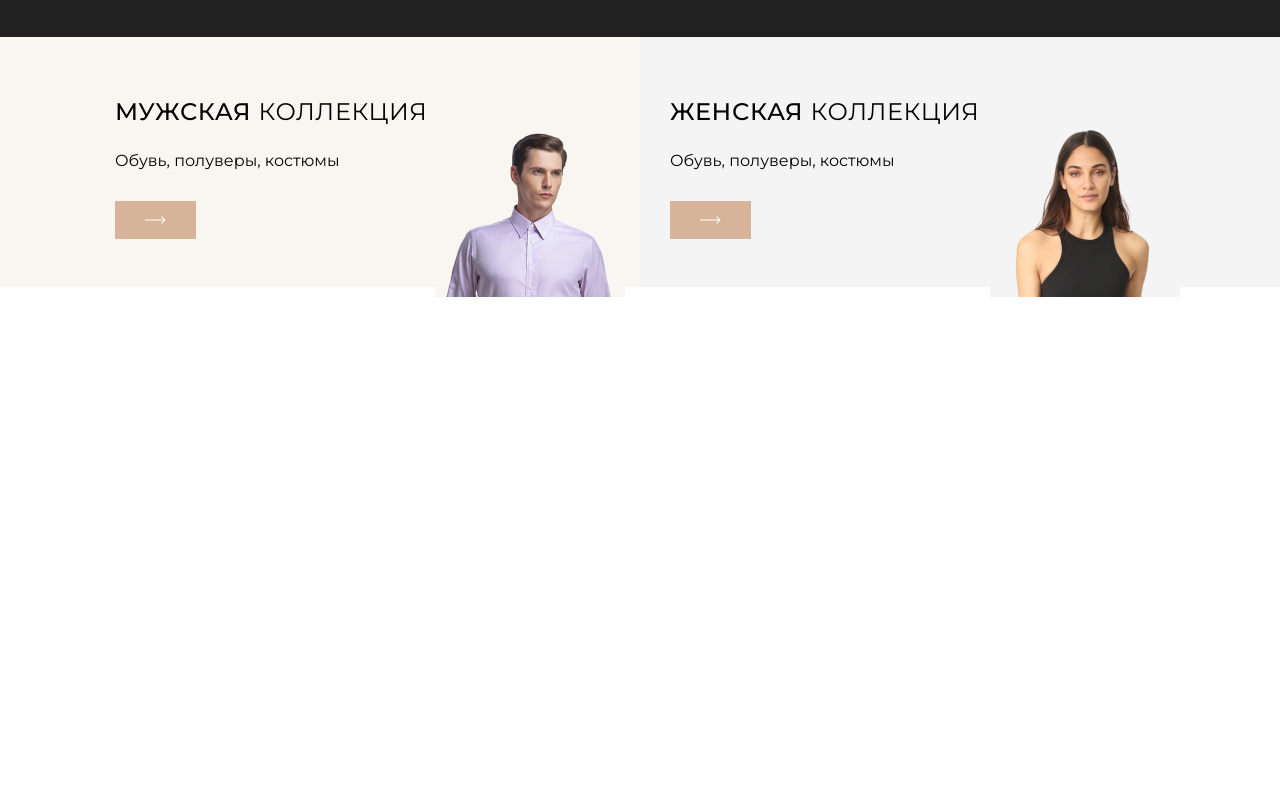
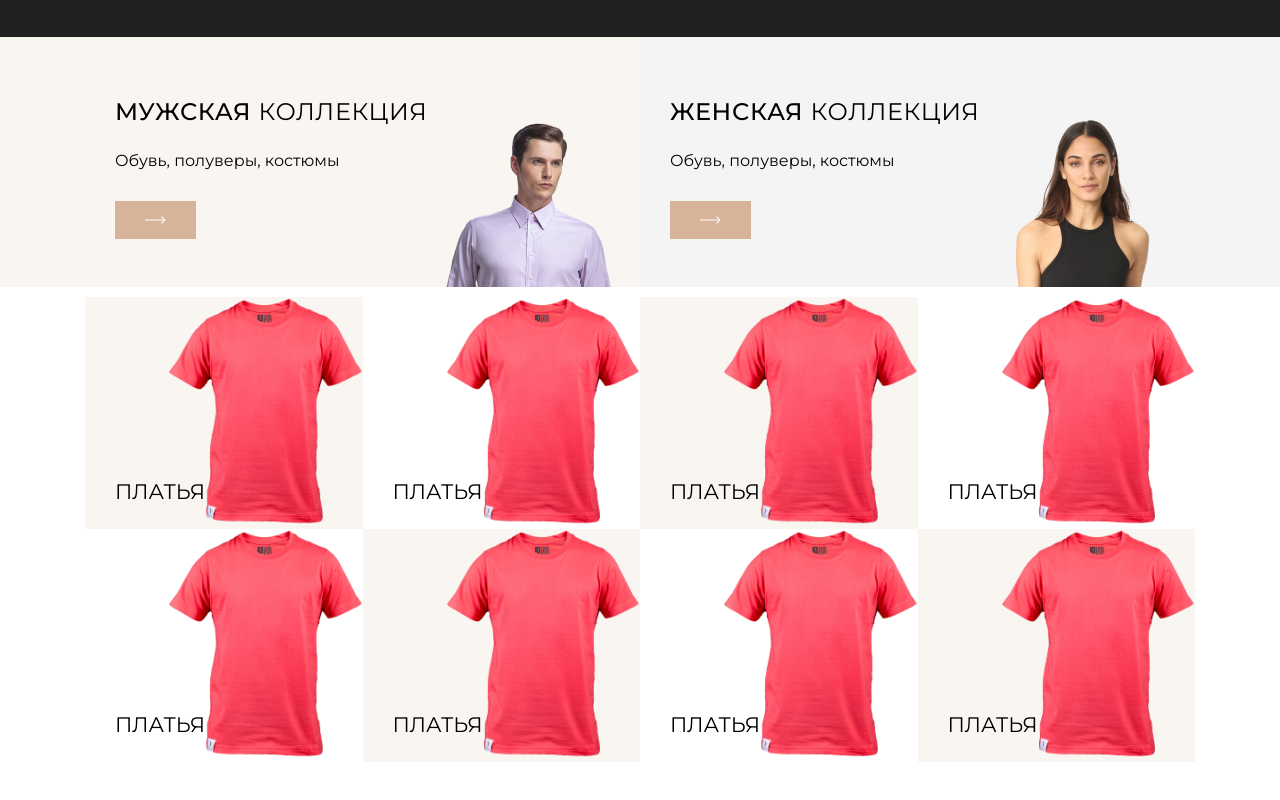
Before and after one commit to Aydayll/the-loop, a plain HTML site: page index.html in a window 1280 px wide. Shown: the part 875-1675 px from the top of the page. Before the commit the page ends 1322 px from the top, so only its background shows below. Drawn offline with Linux system fonts and the light colour scheme.

Commit message:
add the second collection

```diff
--- a/assets/base.css
+++ b/assets/base.css
@@ -35,6 +35,9 @@
   .font-regular{
     font-weight: 400;
   }
+  .col-3{
+    width: 25%;
+  }
   @media screen and(max-width:1024px);{
     .col-6{
       width: 100%;
--- a/assets/collection.css
+++ b/assets/collection.css
@@ -30,7 +30,7 @@
 .collection__image{
     position: absolute;
     right: 15px;
-    bottom: 0;
+    bottom: 10px;
 }
 .collection__title{
     font-style: normal;
@@ -56,3 +56,24 @@
     padding: 15px 30px;
     background: #D7B399;;
 }
+.collection__dress{
+    position: relative;
+    text-align: right;
+}
+.collection__dress-1:{
+    background-color: #F4F4F4;
+}
+.collection__dress-2{
+    background-color: #f9f6f1;
+}
+.collection__name{
+    position: absolute;
+    bottom: 25px;
+    left: 30px;
+    font-style: normal;
+    font-weight: 300;
+    font-size: 21px;
+}
+.collection__dress__item{
+    max-width: 70%;
+}
--- a/index.html
+++ b/index.html
@@ -1,16 +1,15 @@
 <!DOCTYPE html>
 <html lang="en">
+
 <head>
   <meta charset="UTF-8" />
   <meta name="viewport" content="width=device-width, initial-scale=1.0" />
-    <title>Document</title>
-    <link
-      href="https://fonts.googleapis.com/css2?family=Montserrat:wght@400;500;700&display=swap"
-      rel="stylesheet"
-    />
+  <title>The loop</title>
+  <link href="https://fonts.googleapis.com/css2?family=Montserrat:wght@400;500;700&display=swap" rel="stylesheet" />
   <link rel="stylesheet" href="./assets/slick.css" />
   <link rel="stylesheet" href="./assets/style.css" />
 </head>
+
 <body>
   <header class="header">
     <div class="container">
@@ -134,7 +133,9 @@
             <p class="collection__types">Обувь, полуверы, костюмы</p>
             <a href="" class="collection__link">
               <svg width="21" height="8" viewBox="0 0 21 8" fill="none" xmlns="http://www.w3.org/2000/svg">
-                      <path d="M20.3536 4.35356C20.5488 4.15829 20.5488 3.84171 20.3536 3.64645L17.1716 0.464468C16.9763 0.269205 16.6597 0.269205 16.4645 0.464468C16.2692 0.65973 16.2692 0.976312 16.4645 1.17157L19.2929 4L16.4645 6.82843C16.2692 7.02369 16.2692 7.34027 16.4645 7.53554C16.6597 7.7308 16.9763 7.7308 17.1716 7.53554L20.3536 4.35356ZM-4.37114e-08 4.5L20 4.5L20 3.5L4.37114e-08 3.5L-4.37114e-08 4.5Z" fill="white"/>
+                <path
+                  d="M20.3536 4.35356C20.5488 4.15829 20.5488 3.84171 20.3536 3.64645L17.1716 0.464468C16.9763 0.269205 16.6597 0.269205 16.4645 0.464468C16.2692 0.65973 16.2692 0.976312 16.4645 1.17157L19.2929 4L16.4645 6.82843C16.2692 7.02369 16.2692 7.34027 16.4645 7.53554C16.6597 7.7308 16.9763 7.7308 17.1716 7.53554L20.3536 4.35356ZM-4.37114e-08 4.5L20 4.5L20 3.5L4.37114e-08 3.5L-4.37114e-08 4.5Z"
+                  fill="white" />
               </svg>
             </a>
             <img src="./images/man.png" alt="" class="collection__image">
@@ -146,10 +147,62 @@
             <p class="collection__types">Обувь, полуверы, костюмы</p>
             <a href="" class="collection__link">
               <svg width="21" height="8" viewBox="0 0 21 8" fill="none" xmlns="http://www.w3.org/2000/svg">
-                          <path d="M20.3536 4.35356C20.5488 4.15829 20.5488 3.84171 20.3536 3.64645L17.1716 0.464468C16.9763 0.269205 16.6597 0.269205 16.4645 0.464468C16.2692 0.65973 16.2692 0.976312 16.4645 1.17157L19.2929 4L16.4645 6.82843C16.2692 7.02369 16.2692 7.34027 16.4645 7.53554C16.6597 7.7308 16.9763 7.7308 17.1716 7.53554L20.3536 4.35356ZM-4.37114e-08 4.5L20 4.5L20 3.5L4.37114e-08 3.5L-4.37114e-08 4.5Z" fill="white"/>
+                <path
+                  d="M20.3536 4.35356C20.5488 4.15829 20.5488 3.84171 20.3536 3.64645L17.1716 0.464468C16.9763 0.269205 16.6597 0.269205 16.4645 0.464468C16.2692 0.65973 16.2692 0.976312 16.4645 1.17157L19.2929 4L16.4645 6.82843C16.2692 7.02369 16.2692 7.34027 16.4645 7.53554C16.6597 7.7308 16.9763 7.7308 17.1716 7.53554L20.3536 4.35356ZM-4.37114e-08 4.5L20 4.5L20 3.5L4.37114e-08 3.5L-4.37114e-08 4.5Z"
+                  fill="white" />
               </svg>
             </a>
             <img src="./images/woman.png" alt="" class="collection__image">
+          </div>
+        </div>
+        <div class="row">
+          <div class="col-3">
+            <div class="collection__dress collection__dress-2">
+              <h5 class="collection__name">ПЛАТЬЯ</h5>
+              <img src="./images/tshirt.png" alt="" class="collection__dress__item">
+            </div>
+          </div>
+          <div class="col-3">
+            <div class="collection__dress collection__dress-1">
+              <h5 class="collection__name">ПЛАТЬЯ</h5>
+              <img src="./images/tshirt.png" alt="" class="collection__dress__item">
+            </div>
+          </div>
+          <div class="col-3">
+            <div class="collection__dress collection__dress-2">
+              <h5 class="collection__name">ПЛАТЬЯ</h5>
+              <img src="./images/tshirt.png" alt="" class="collection__dress__item">
+            </div>
+          </div>
+          <div class="col-3">
+            <div class="collection__dress collection__dress-1">
+              <h5 class="collection__name">ПЛАТЬЯ</h5>
+              <img src="./images/tshirt.png" alt="" class="collection__dress__item">
+            </div>
+          </div>
+          <div class="col-3">
+            <div class="collection__dress collection__dress-1">
+              <h5 class="collection__name">ПЛАТЬЯ</h5>
+              <img src="./images/tshirt.png" alt="" class="collection__dress__item">
+            </div>
+          </div>
+          <div class="col-3">
+            <div class="collection__dress collection__dress-2">
+              <h5 class="collection__name">ПЛАТЬЯ</h5>
+              <img src="./images/tshirt.png" alt="" class="collection__dress__item">
+            </div>
+          </div>
+          <div class="col-3">
+            <div class="collection__dress collection__dress-1">
+              <h5 class="collection__name">ПЛАТЬЯ</h5>
+              <img src="./images/tshirt.png" alt="" class="collection__dress__item">
+            </div>
+          </div>
+          <div class="col-3">
+            <div class="collection__dress collection__dress-2">
+              <h5 class="collection__name">ПЛАТЬЯ</h5>
+              <img src="./images/tshirt.png" alt="" class="collection__dress__item">
+            </div>
           </div>
       </div>
     </div>
@@ -159,4 +212,5 @@
   <script src="./js/slick.min.js"></script>
   <script src="./js/index.js"></script>
 </body>
+
 </html>
```
Also changed, not shown: images/t-shirt.png (added), images/t-shirt.svg (deleted), images/tshirt.png (added), 1 other file. Lines whose indentation alone changed are shown as unchanged.
